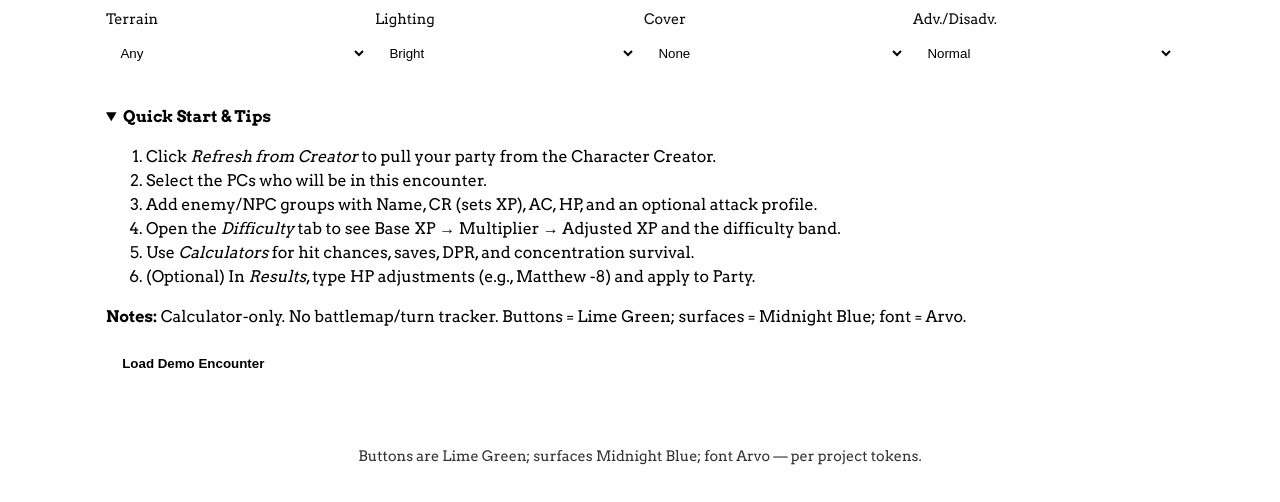
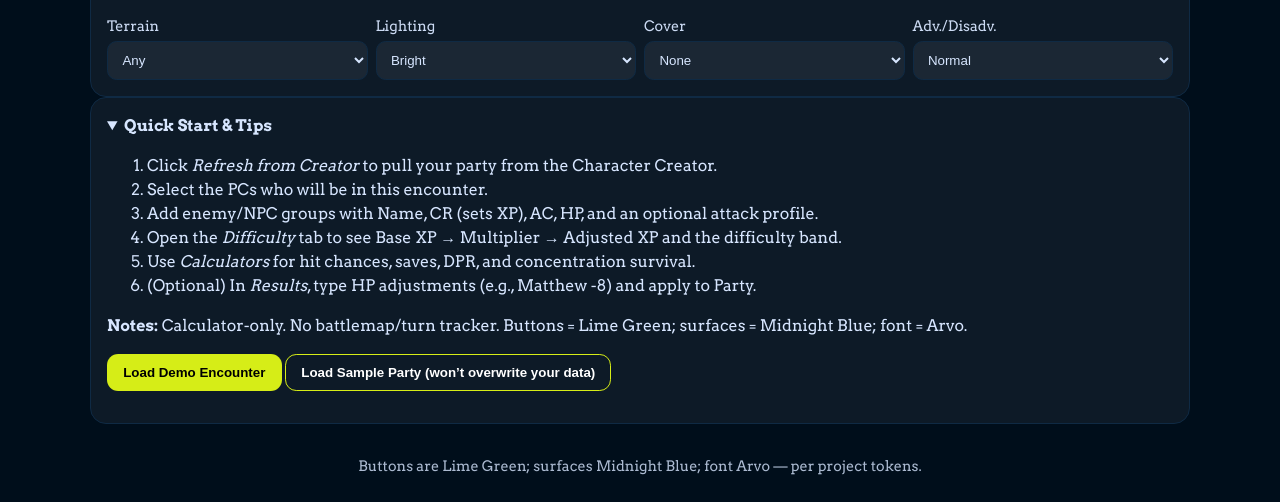
Before and after one commit to MperorPenguin/DM_Tool, a website: page encounters/encounters/index.html in a window 1280 px wide. Shown: the part 545-1047 px from the top of the page. Drawn offline with Linux system fonts and the light colour scheme.

Commit message:
Implimenting Style.css change root
colour theme.css changes

```diff
--- a/dnd-characters-modules/characters.css
+++ b/dnd-characters-modules/characters.css
@@ -1,8 +1,14 @@
 /* DND Characters & Party UI (Lime Green / Midnight Blue theme) */
 
 :root{
-@import url("../CSS/theme.css");
-
+  --lime-green: #d6ed17;      /* Lime Green */
+  --midnight-blue: #000e1b;   /* Midnight Blue */
+  --lime-600: #c6de10;
+  --lime-700: #a7c60e;
+  --text: #d7e6ff;
+  --border: #0f2a44;
+  --panel-bg: #06111d;
+  --panel-bg-2: #0b1928;
 }
 
 * { box-sizing: border-box; }
--- a/encounters/encounters/style.css
+++ b/encounters/encounters/style.css
@@ -1,6 +1,11 @@
 :root{
-@import url("./CSS/theme.css");
-
+  /* Brand tokens per project */
+  --lime-green:#d6ed17;      /* Lime Green */
+  --midnight-blue:#000e1b;   /* Midnight Blue */
+  --lime-600:#c6de10;
+  --lime-700:#a7c60e;
+  --text:#d7e6ff;
+  --border:#0f2a44;
 }
 
 /* Typography: Arvo by default; optional Aptos if <html class="use-aptos"> */
--- a/encounters/style.css
+++ b/encounters/style.css
@@ -1,7 +1,11 @@
 /* DND Project — Root Theme */
 :root {
-@import url("./CSS/theme.css");
-
+  --lime-green: #d6ed17;      /* Lime Green */
+  --midnight-blue: #000e1b;   /* Midnight Blue */
+  --lime-600: #c6de10;
+  --lime-700: #a7c60e;
+  --text: #d7e6ff;
+  --border: #0f2a44;
 }
 
 html, body {
--- a/logbook/style.css
+++ b/logbook/style.css
@@ -1,7 +1,11 @@
 :root{
   /* DND brand */
+  --lime-green:#d6ed17; /* Lime Green */
+  --midnight-blue:#000e1b; /* Midnight Blue */
+  --lime-600:#c6de10; --lime-700:#a7c60e;
+  --text:#d7e6ff; --border:#0f2a44;
 
-@import url("./CSS/theme.css");
+  --font:"Arvo", Georgia, serif;
 
   --fs-base:clamp(14px,2.2vw,16px);
   --fs-sm:clamp(12px,1.9vw,14px);
--- a/style.css
+++ b/style.css
@@ -1,17 +1,25 @@
+@import url("./CSS/theme.css");
+
 :root{
-  /* === Brand tokens (official names) === */
+  /* === Brand tokens now map to central theme variables === */
+  --lime-green: var(--color-primary);         /* buttons/links/focus */
+  --midnight-blue: var(--color-surface-1);    /* app background */
+  --lime-600: var(--color-primary-600);       /* hover */
+  --lime-700: var(--color-primary-700);       /* active */
 
- @import url("./CSS/theme.css");
-
--  --panel: var(--midnight);
-+  --panel: #1b2024; /* dark card/panel on the new background */
+  /* App text + borders (from theme) */
+  --text: var(--color-text);
+  --border: var(--color-border);
 
   /* === Legacy aliases (keep old code working) === */
   --midnight: var(--midnight-blue);
   --lime: var(--lime-green);
   --ink: var(--text);
   --bg: var(--midnight);
-  --panel: var(--midnight);
+
+  /* Panels inherit central card surface */
+  --panel: var(--color-surface-2);
+
   --muted:#aab3c5;
   --accent: var(--lime-green);
 
@@ -35,7 +43,7 @@ html,body{ height:100% }
 html{ -webkit-text-size-adjust:100%; text-size-adjust:100%; }
 body{
   margin:0; background:var(--bg); color:var(--ink);
-  font-family: "Arvo", Georgia, serif;
+  font-family: var(--font-body, "Arvo", Georgia, serif);
   font-size: var(--fs-base); line-height:1.5;
   overflow-wrap: anywhere;
 }
@@ -125,7 +133,7 @@ button, .btn{ font-family: inherit; touch-action: manipulation; }
   max-width:100%; white-space:normal; text-align:center; line-height:1.25;
 }
 .board-ctrl:hover{
-  background:var(--lime-600);
+  background: var(--lime-600);
   box-shadow:0 0 0 2px rgba(214,237,23,.25) inset;
 }
 
@@ -367,7 +375,7 @@ button, .btn{ font-family: inherit; touch-action: manipulation; }
 /* Logbook host view polish */
 #view-logbook .panel { border-radius: 12px; overflow: hidden; }
 #logbook-frame { background: var(--bg); display: block; }
-.tile-home-logbook h2 { font-family: "Arvo", Georgia, serif; }
+.tile-home-logbook h2 { font-family: var(--font-body, "Arvo", Georgia, serif); }
 
 /* Landing tile highlight for Character Manager (optional flair) */
 .tile-home-characters{
```
